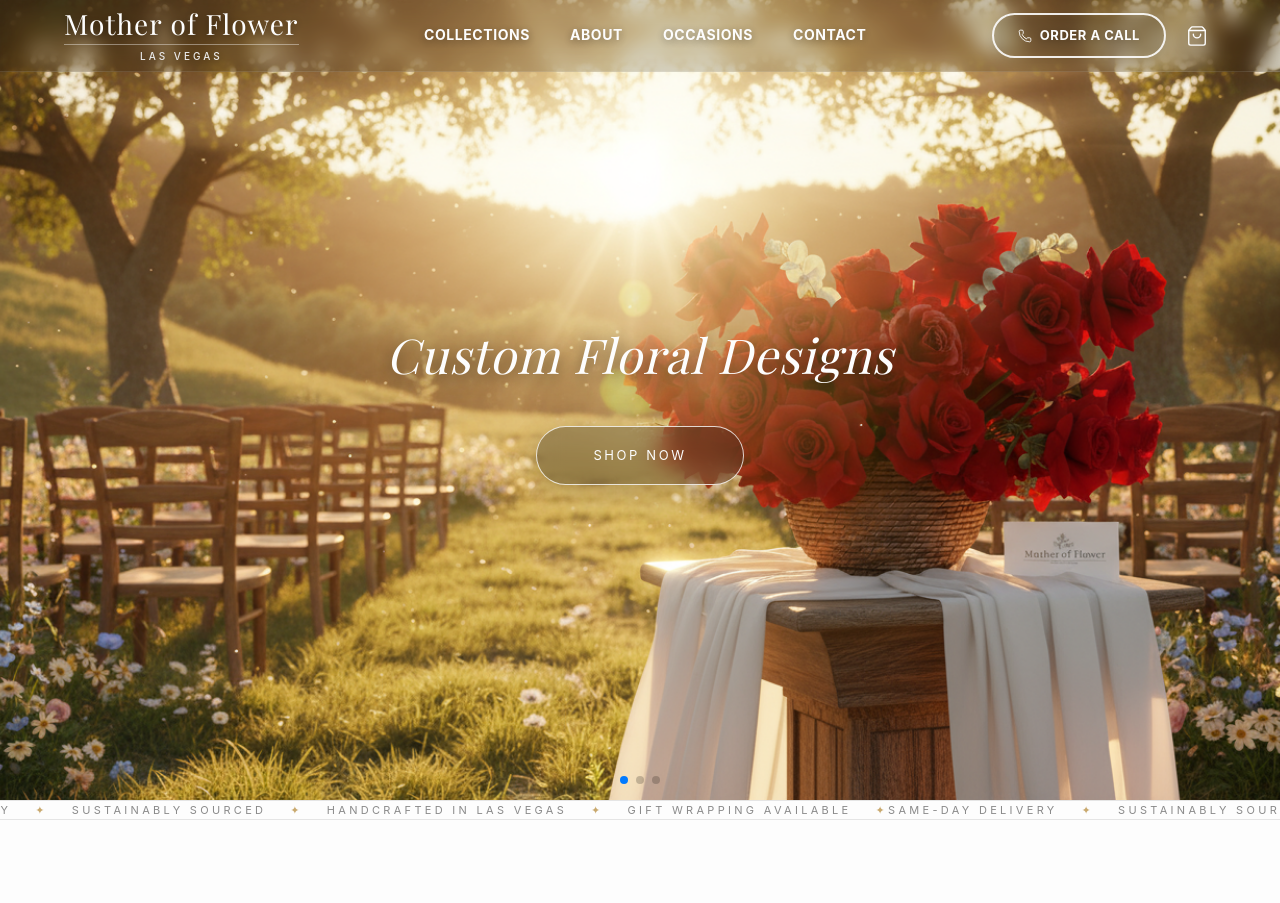
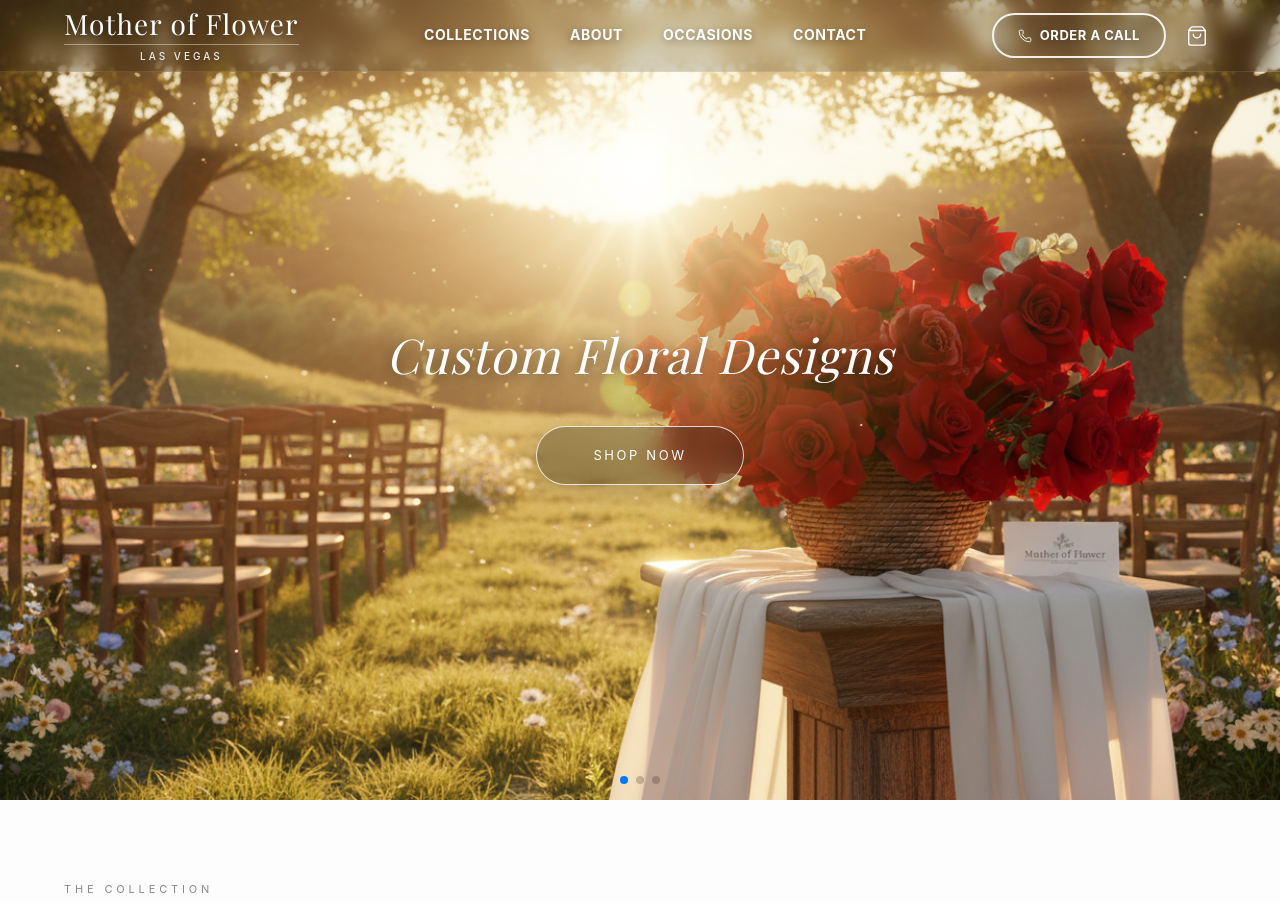
Before and after one commit to netbounce19-hash/mother-of-flower, a Next.js app: page / in a window 1280 px wide. Shown: the top 903 px of the page. Built offline with nearby package versions, Linux system fonts and the light colour scheme; grey boxes are pictures that could not be loaded.

Commit message:
Remove scrolling marquee strip to reduce visual noise

```diff
--- a/app/page.tsx
+++ b/app/page.tsx
@@ -17,30 +17,7 @@ export default function HomePage() {
     <>
       <HeroSection />
 
-      {/* Marquee strip between hero and catalog */}
-      <div className="overflow-hidden border-y border-[#E5E5E5] py-3 bg-[#FDFDFD]">
-        <motion.div
-          animate={{ x: ['0%', '-50%'] }}
-          transition={{ duration: 28, repeat: Infinity, ease: 'linear' }}
-          className="flex whitespace-nowrap"
-        >
-          {[...Array(8)].map((_, i) => (
-            <span
-              key={i}
-              className="inline-flex items-center gap-6 px-8 text-[11px] tracking-[0.3em] uppercase text-muted"
-            >
-              <span>Same-Day Delivery</span>
-              <span className="text-[#C9A96E]">✦</span>
-              <span>Sustainably Sourced</span>
-              <span className="text-[#C9A96E]">✦</span>
-              <span>Handcrafted in Las Vegas</span>
-              <span className="text-[#C9A96E]">✦</span>
-              <span>Gift Wrapping Available</span>
-              <span className="text-[#C9A96E]">✦</span>
-            </span>
-          ))}
-        </motion.div>
-      </div>
+
 
       <ProductGrid onProductClick={setSelectedProduct} />
 
```
